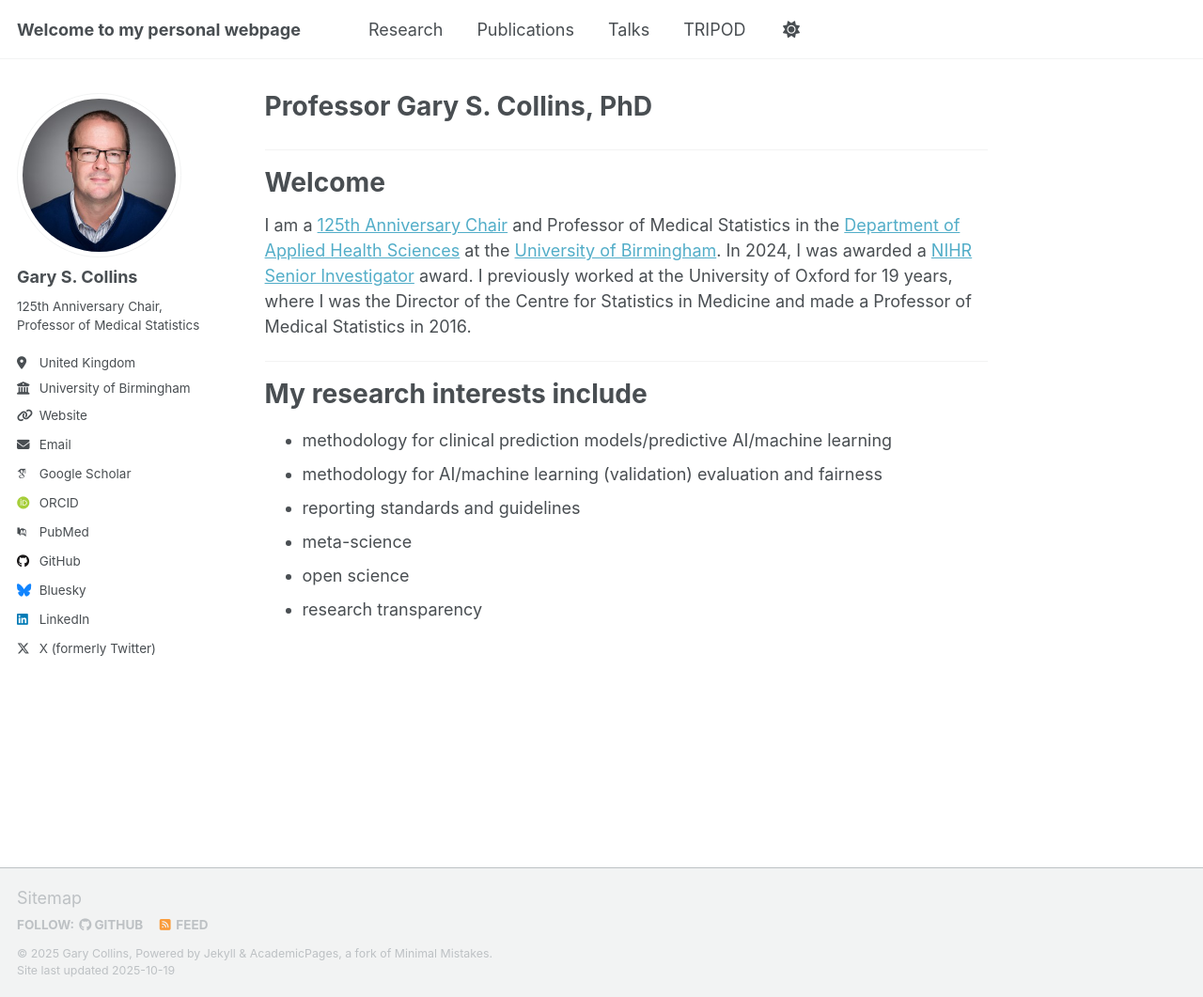
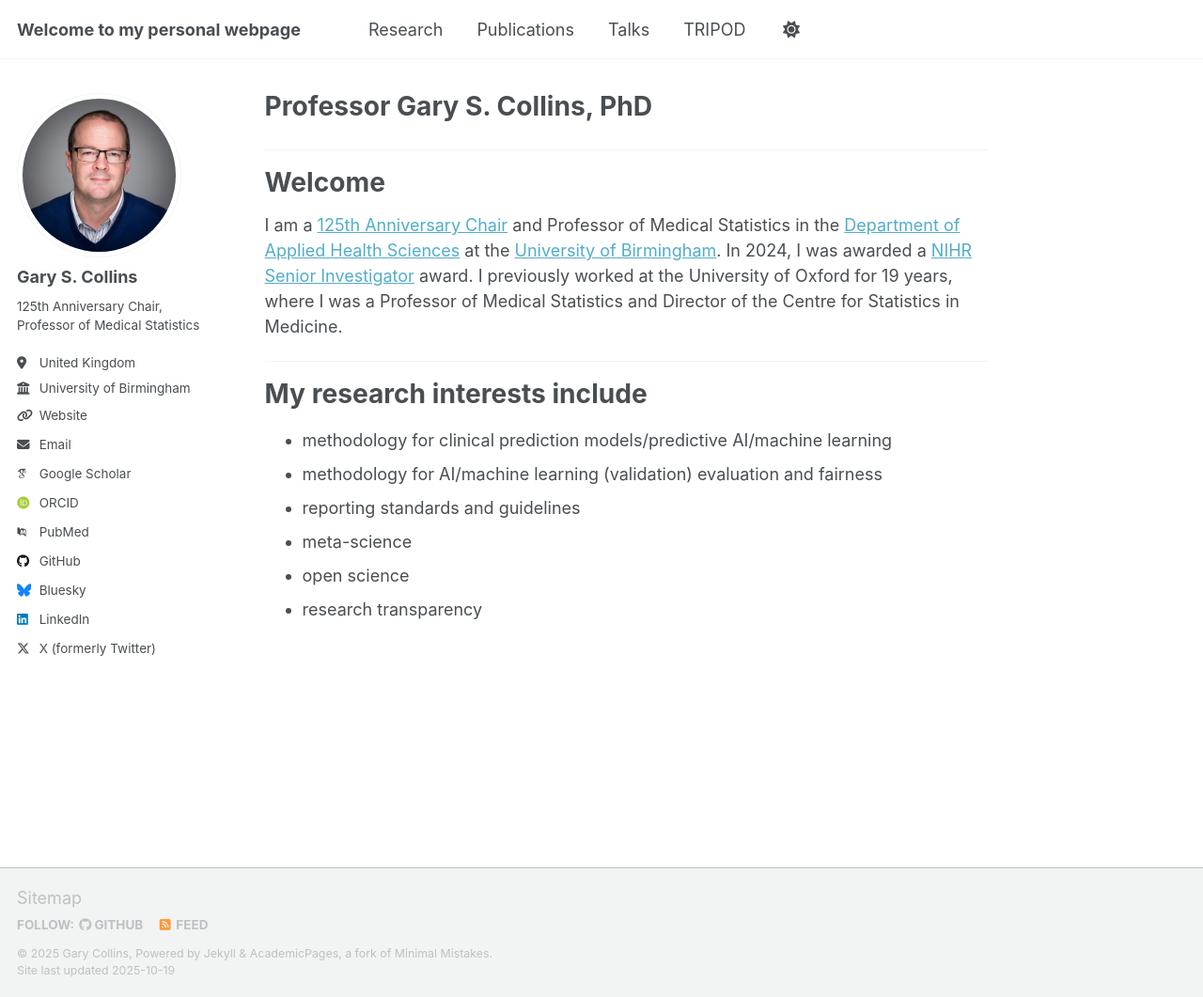
Before and after one commit to gscollins1973/gscollins1973.github.io, a Jekyll site: the page built from _pages/about.md, in a window 1280 px wide and 1061 px high. Shown: the whole window at 94% size. Built offline with Jekyll 4.4.1, drawn with Linux system fonts in a browser that asks for light colours; some web fonts are replaced; a script that is not in the unit is left out.

Commit message:
Update about.md

```diff
--- a/_pages/about.md
+++ b/_pages/about.md
@@ -8,7 +8,7 @@
 ---
 <hr>
 <h1>Welcome</h1>
-I am a <a href="https://www.birmingham.ac.uk/research/125th-anniversary-fellows-and-chairs">125th Anniversary Chair</a> and Professor of Medical Statistics in the <a href="https://www.birmingham.ac.uk/about/college-of-medicine-and-health/applied-health-sciences">Department of Applied Health Sciences</a> at the <a href="https://www.birmingham.ac.uk/">University of Birmingham</a>. In 2024, I was awarded a <a href="https://www.nihr.ac.uk/people/professor-gary-collins">NIHR Senior Investigator</a> award. I previously worked at the University of Oxford for 19 years, where I was the Director of the Centre for Statistics in Medicine and made a Professor of Medical Statistics in 2016.
+I am a <a href="https://www.birmingham.ac.uk/research/125th-anniversary-fellows-and-chairs">125th Anniversary Chair</a> and Professor of Medical Statistics in the <a href="https://www.birmingham.ac.uk/about/college-of-medicine-and-health/applied-health-sciences">Department of Applied Health Sciences</a> at the <a href="https://www.birmingham.ac.uk/">University of Birmingham</a>. In 2024, I was awarded a <a href="https://www.nihr.ac.uk/people/professor-gary-collins">NIHR Senior Investigator</a> award. I previously worked at the University of Oxford for 19 years, where I was a Professor of Medical Statistics and Director of the Centre for Statistics in Medicine.
 
 <hr>
 <h1>My research interests include</h1>
```
